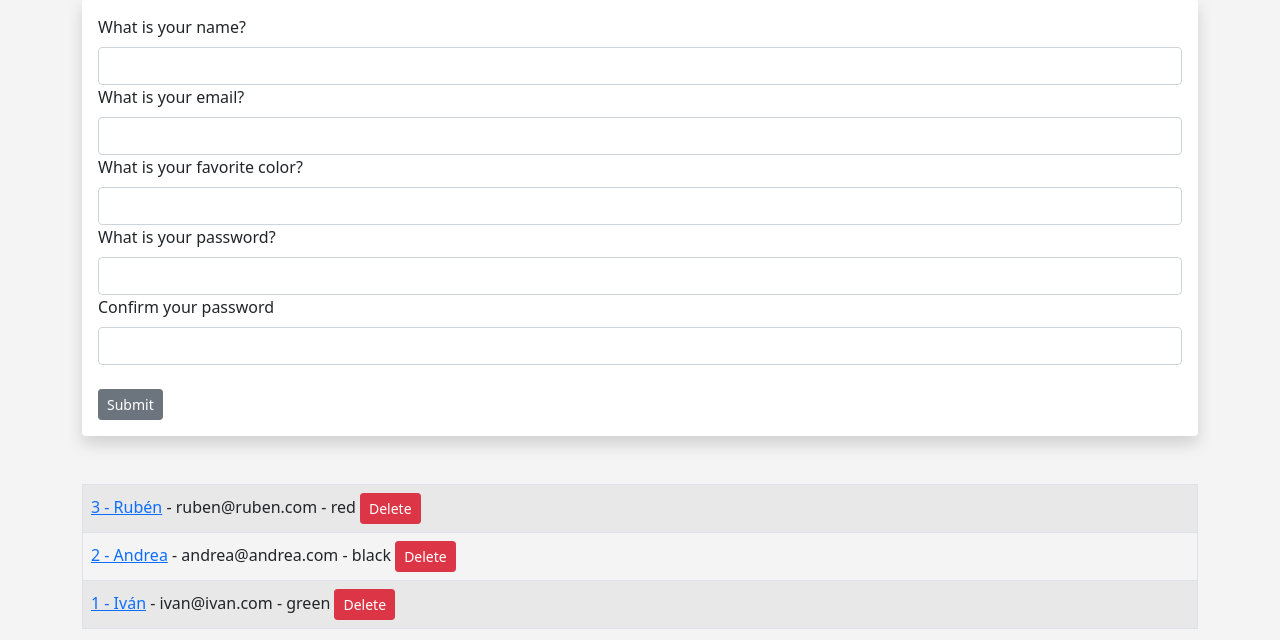
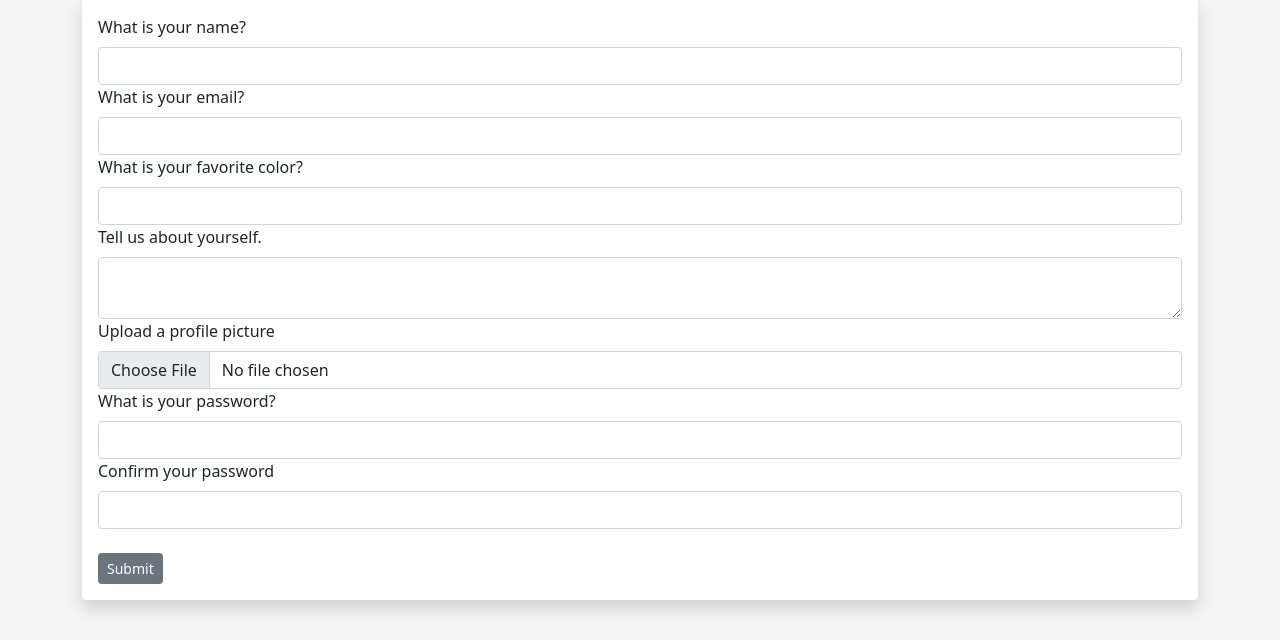
Before and after one commit to ivanlegranbizarro/flasker, a Flask app: page /user/add in a window 1280 px wide. Shown: the part 249-889 px from the top of the page. Run offline with Flask 2, Linux system fonts and the light colour scheme; data comes from the database, SQL or seed files in the repository; both versions use the stored data as it was after the commit; some libraries are stand-ins or nearby versions.

Commit message:
Upload Picture Profile

```diff
--- a/app.py
+++ b/app.py
@@ -1,5 +1,4 @@
-from re import I
-from flask import Flask, g, redirect, render_template, flash, request, url_for
+from flask import Flask, redirect, render_template, flash, request, url_for
 
 from flask_sqlalchemy import SQLAlchemy
 from flask_migrate import Migrate
@@ -9,6 +8,8 @@ from webforms import UserForm, PostForm, LoginForm, SearchForm
 from datetime import datetime
 
 from werkzeug.security import generate_password_hash, check_password_hash
+from werkzeug.utils import secure_filename
+from uuid import uuid4
 
 from flask_login import LoginManager, UserMixin, login_user, login_required, logout_user, current_user
 from flask_ckeditor import CKEditor
@@ -23,6 +24,9 @@ ckeditor = CKEditor(app)
 app.config['SQLALCHEMY_DATABASE_URI'] = 'sqlite:///users.db'
 # Secret Key
 app.config['SECRET_KEY'] = 'mysecretkey'
+
+UPLOAD_FOLDER = 'static/images'
+app.config['UPLOAD_FOLDER'] = UPLOAD_FOLDER
 
 # Initialize Database
 db = SQLAlchemy(app)
@@ -157,6 +161,10 @@ def add_user():
             user = Users(name=form.name.data,
                          email=form.email.data,
                          favorite_color=form.favorite_color.data,
+                         about_author=form.about_author.data,
+                         profile_picture=secure_filename(
+                             form.profile_picture.data.filename) + '_' +
+                         str(uuid4()),
                          password_hash=hashed_pwd)
             db.session.add(user)
             db.session.commit()
@@ -166,6 +174,8 @@ def add_user():
         form.name.data = ''
         form.email.data = ''
         form.favorite_color.data = ''
+        form.about_author.data = ''
+        form.profile_picture.data = ''
         form.password_hash.data = ''
         flash('User added successfully!', 'success')
     all_users = Users.query.order_by(Users.date_added.desc()).all()
@@ -186,6 +196,8 @@ def update_user(id):
             user.name = form.name.data
             user.email = form.email.data
             user.favorite_color = form.favorite_color.data
+            user.about_author = form.about_author.data
+            user.profile_picture = form.profile_picture.data
             user.password_hash = form.password_hash.data
             db.session.commit()
             flash('User updated successfully!', 'success')
@@ -196,6 +208,8 @@ def update_user(id):
         form.name.data = user.name
         form.email.data = user.email
         form.favorite_color.data = user.favorite_color
+        form.profile_picture.data = user.profile_picture
+        form.about_author.data = user.about_author
         return render_template('update_user.html', form=form, user=user)
 
 
@@ -311,6 +325,8 @@ class Users(db.Model, UserMixin):
     name = db.Column(db.String(50), nullable=False)
     email = db.Column(db.String(50), nullable=False, unique=True)
     favorite_color = db.Column(db.String(50))
+    about_author = db.Column(db.Text)
+    profile_picture = db.Column(db.String(), nullable=True)
     date_added = db.Column(db.DateTime, default=datetime.utcnow)
     password_hash = db.Column(db.String(128))
     posts = db.relationship('Posts', backref='post_author', lazy=True)
--- a/templates/add_user.html
+++ b/templates/add_user.html
@@ -34,7 +34,7 @@ Add a new User!
 <h1 class="my-5">User List:</h1>
 <br>
 <div class="shadow p-3 mb-5 bg-body rounded">
-    <form method="post">
+    <form method="post" enctype="multipart/form-data">
         {{ form.hidden_tag() }}
         {{ form.name.label(class='form-label') }}
         {{ form.name(class='form-control') }}
@@ -42,6 +42,10 @@ Add a new User!
         {{ form.email(class='form-control') }}
         {{ form.favorite_color.label(class='form-label') }}
         {{ form.favorite_color(class='form-control') }}
+        {{ form.about_author.label(class='form-label') }}
+        {{ form.about_author(class='form-control') }}
+        {{ form.profile_picture.label(class='form-label') }}
+        {{ form.profile_picture(class='form-control') }}
         {{ form.password_hash.label(class='form-label') }}
         {{ form.password_hash(class='form-control') }}
         {{ form.password_hash2.label(class='form-label') }}
@@ -49,6 +53,8 @@ Add a new User!
         <br>
         {{ form.submit(class='btn btn-secondary btn-sm') }}
     </form>
+    {{ ckeditor.load() }}
+    {{ ckeditor.config(name='content')}}
 </div>
 
 <table class="table table-hover table-bordered table-striped">
--- a/webforms.py
+++ b/webforms.py
@@ -1,8 +1,7 @@
 from flask_wtf import FlaskForm
 
-from wtforms import StringField, SubmitField, PasswordField
+from wtforms import StringField, SubmitField, PasswordField, FileField
 from wtforms.validators import DataRequired, Email, EqualTo
-from wtforms.widgets import TextArea
 
 from flask_ckeditor import CKEditorField
 
@@ -13,6 +12,7 @@ class UserForm(FlaskForm):
     email = StringField('What is your email?',
                         validators=[Email(), DataRequired()])
     favorite_color = StringField('What is your favorite color?')
+    about_author = CKEditorField('Tell us about yourself.')
     password_hash = PasswordField('What is your password?',
                                   validators=[
                                       DataRequired(),
@@ -21,6 +21,7 @@ class UserForm(FlaskForm):
                                   ])
     password_hash2 = PasswordField('Confirm your password',
                                    validators=[DataRequired()])
+    profile_picture = FileField('Upload a profile picture')
     submit = SubmitField('Submit')
 
 
```
Also changed, not shown: migrations/versions/5c665c275f55_added_foreignkey_for_author.py (deleted, +0 -34 lines), migrations/versions/a018184058e0_added_profile_picture.py (added, +28 -0 lines), migrations/versions/aa36252d0ff0_create_posts_table.py (deleted, +0 -48 lines), templates/searched.html (+6 -1 lines), templates/show_user.html (+9 -0 lines), templates/update_user.html (+7 -1 lines), static/images/default-pict.jpg (added), users 2.db (added), users.db.
